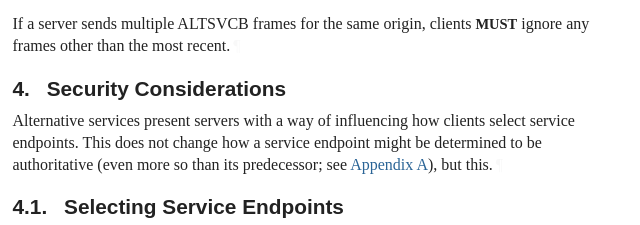
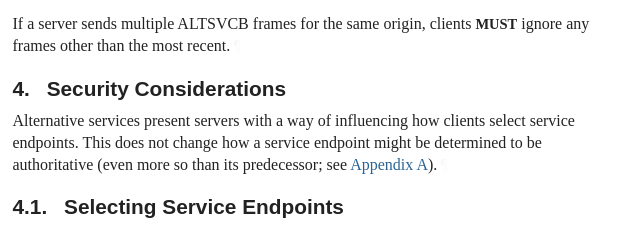
Before and after one commit to martinthomson/alt-svcb, a plain HTML site: page big/draft-thomson-httpbis-alt-svcb.html in a window 1280 px wide. Shown: the part 9025-9250 px from the top of the page, 112-752 px from the left. Drawn offline with Linux system fonts and the light colour scheme; a web font is replaced by a local one.

Commit message:
Script updating gh-pages from 8eb9f55. [ci skip]

```diff
--- a/big/draft-thomson-httpbis-alt-svcb.html
+++ b/big/draft-thomson-httpbis-alt-svcb.html
@@ -1824,7 +1824,7 @@ ignore any frames other than the most recent.<a href="#section-3.2-6" class="pil
 <p id="section-4-1">Alternative services present servers with a way of influencing how clients
 select <span id="iref-service-endpoint-217" class="iref"></span><a href="#terms" class="internal xref">service endpoints</a>.  This does not change how a <span id="iref-service-endpoint-218" class="iref"></span><a href="#terms" class="internal xref">service endpoint</a> might be
 determined to be authoritative (even more so than its predecessor; see
-<a href="#authority7838" class="auto internal xref">Appendix A</a>), but this.<a href="#section-4-1" class="pilcrow">¶</a></p>
+<a href="#authority7838" class="auto internal xref">Appendix A</a>).<a href="#section-4-1" class="pilcrow">¶</a></p>
 <div id="sec-endpoint">
 <section id="section-4.1">
         <h3 id="name-selecting-service-endpoints">
```
Also changed, not shown: big/draft-thomson-httpbis-alt-svcb.txt.
